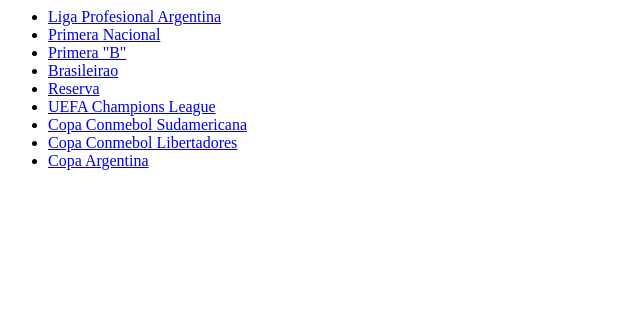
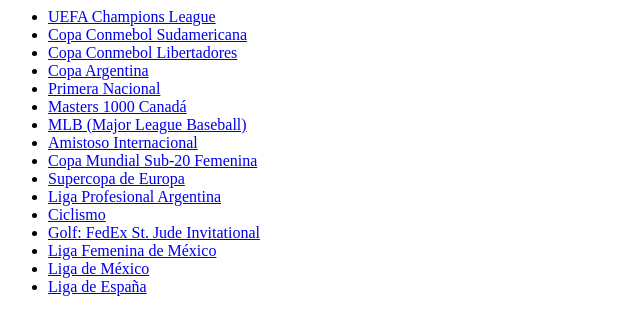
Before and after one commit to seppo0010/agenda-deportiva, a plain HTML site: page index.html in a window 1280 px wide. Shown: the whole page, without its empty margins (0-640 px from the left). Drawn offline with Linux system fonts and the light colour scheme.

Commit message:
deploy: ffe7b5cb1cd2e3f9b8ae7a5175f7bc29da62a117

```diff
--- a/index.html
+++ b/index.html
@@ -1,11 +1,18 @@
 <ul>
-<li><a href="Liga Profesional Argentina.ics" target="_blank">Liga Profesional Argentina</a></li>
-<li><a href="Primera Nacional.ics" target="_blank">Primera Nacional</a></li>
-<li><a href="Primera &quot;B&quot;.ics" target="_blank">Primera &quot;B&quot;</a></li>
-<li><a href="Brasileirao.ics" target="_blank">Brasileirao</a></li>
-<li><a href="Reserva.ics" target="_blank">Reserva</a></li>
 <li><a href="UEFA Champions League.ics" target="_blank">UEFA Champions League</a></li>
 <li><a href="Copa Conmebol Sudamericana.ics" target="_blank">Copa Conmebol Sudamericana</a></li>
 <li><a href="Copa Conmebol Libertadores.ics" target="_blank">Copa Conmebol Libertadores</a></li>
 <li><a href="Copa Argentina.ics" target="_blank">Copa Argentina</a></li>
+<li><a href="Primera Nacional.ics" target="_blank">Primera Nacional</a></li>
+<li><a href="Masters 1000 Canadá.ics" target="_blank">Masters 1000 Canadá</a></li>
+<li><a href="MLB (Major League Baseball).ics" target="_blank">MLB (Major League Baseball)</a></li>
+<li><a href="Amistoso Internacional.ics" target="_blank">Amistoso Internacional</a></li>
+<li><a href="Copa Mundial Sub-20 Femenina .ics" target="_blank">Copa Mundial Sub-20 Femenina </a></li>
+<li><a href="Supercopa de Europa.ics" target="_blank">Supercopa de Europa</a></li>
+<li><a href="Liga Profesional Argentina.ics" target="_blank">Liga Profesional Argentina</a></li>
+<li><a href="Ciclismo .ics" target="_blank">Ciclismo </a></li>
+<li><a href="Golf: FedEx St. Jude Invitational.ics" target="_blank">Golf: FedEx St. Jude Invitational</a></li>
+<li><a href="Liga Femenina de México.ics" target="_blank">Liga Femenina de México</a></li>
+<li><a href="Liga de México.ics" target="_blank">Liga de México</a></li>
+<li><a href="Liga de España.ics" target="_blank">Liga de España</a></li>
 </ul>
```
Also changed, not shown: 19 other files.
